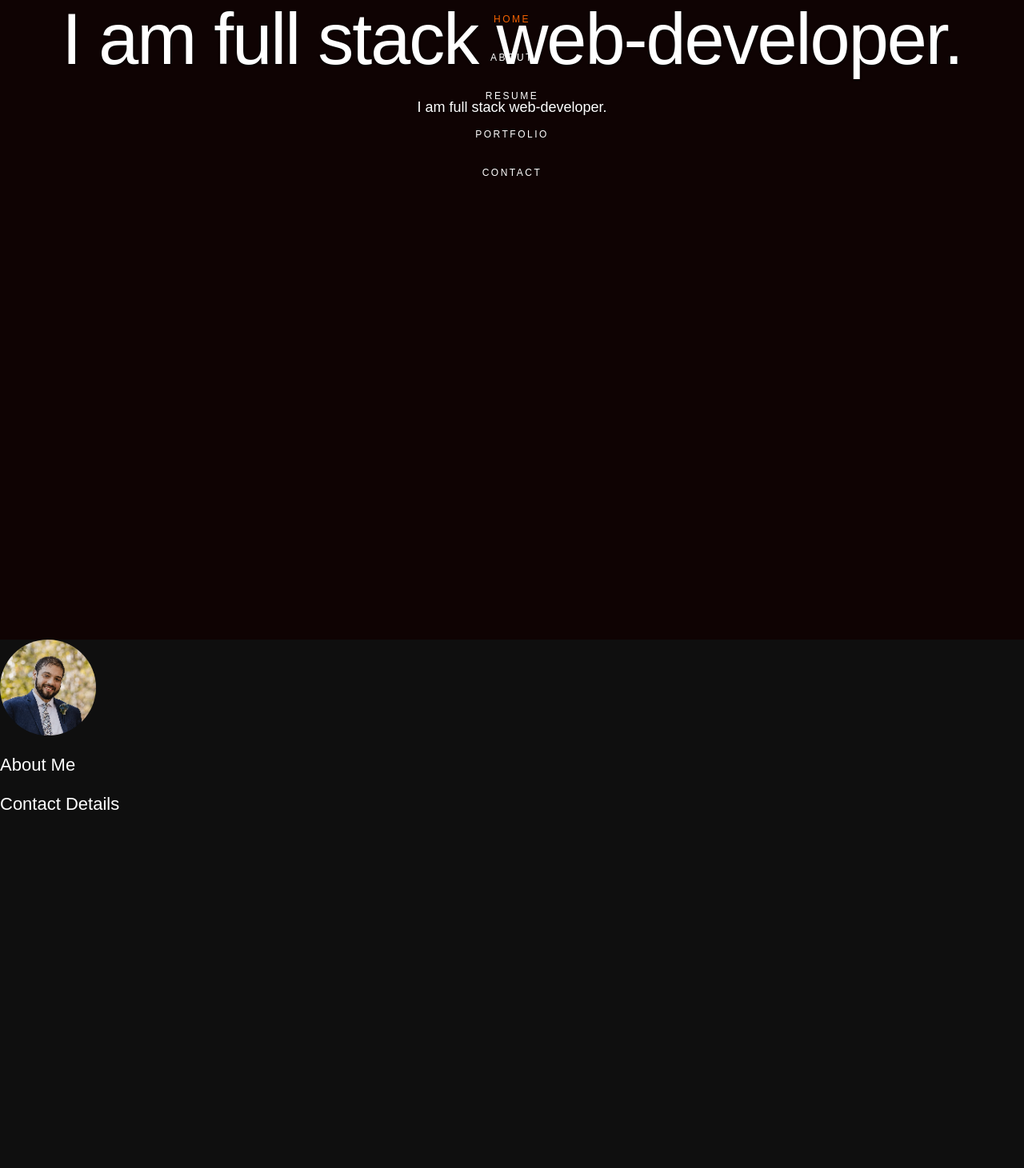
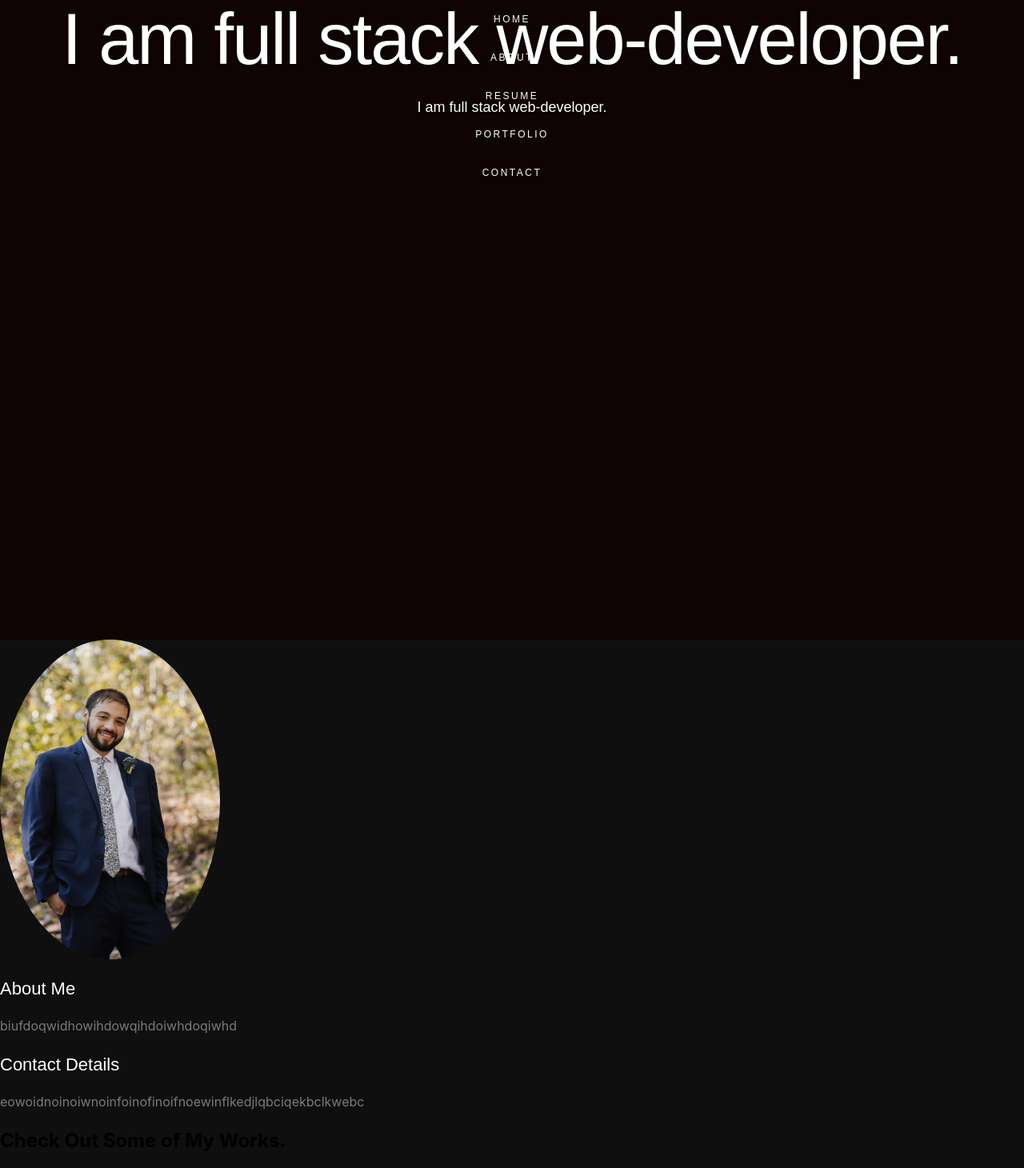
Before and after one commit to chdonovan/react-port, a React (Create React App) app in the folder chris-portfolio/: page / in a window 1280 px wide. Shown: the whole page at 80% size. Before the commit the page ends 1033 px from the top, so only its background shows below. Built offline with nearby package versions, Linux system fonts and the light colour scheme.

Commit message:
portfolio started

```diff
--- a/chris-portfolio/public/css/layout.css
+++ b/chris-portfolio/public/css/layout.css
@@ -63,7 +63,7 @@ ul#nav li a {
     }
 
 ul#nav li a:active { background-color: transparent !important; }
-ul#nav li.current a { color: #F06000; }
+ul#nav li.current a { color: #faf5f2; }
 
 header .banner-text { width: 100%; }
 header .banner-text h1 {
@@ -75,8 +75,12 @@ header .banner-text h1 {
 }
 
 
-#about a:hover, #about a:focus { color: #11ABB0; }
+/*-----------------------------------------------------------------------------------
+ABOUT STYLES
+////////////////////////////////////////////////////////////////////////////////////
+///////////////////////////////////////////////////////////////////////////////////
 
+///--------------------------------------------------------------------------------//   */
 #about h2 {
    font: 22px/30px 'opensans-bold', sans-serif;
    color: #fff;
@@ -102,14 +106,7 @@ header .banner-text h1 {
    margin-top: 6px;
    background: #444;
 }
-#about .download .button:hover {
-   background: #fff;
-   color: #2B2B2B;
-}
-#about .download .button i {
-   margin-right: 15px;
-   font-size: 20px;
-}
+
 
 
 header .banner-text h3 {
@@ -120,8 +117,6 @@ header .banner-text h3 {
    text-shadow: 0px 1px 2px rgba(0, 0, 0, .5);
 }
 
-#about a, #about a:visited  { color: #fff; }
-#about a:hover, #about a:focus { color: #11ABB0; }
 
 #about h2 {
    font: 22px/30px 'opensans-bold', sans-serif;
@@ -134,25 +129,11 @@ header .banner-text h3 {
 }
 #about .profile-pic {
    position: relative;
-   width: 120px;
-   height: 120px;
+   width: 275px;
+   height: 400px;
    border-radius: 100%;
 }
 #about .contact-details { width: 41.66667%; }
-#about .download {
-   width: 58.33333%;
-   padding-top: 6px;
-}
+
+
 #about .main-col { padding-right: 5%; }
-#about .download .button {
-   margin-top: 6px;
-   background: #444;
-}
-#about .download .button:hover {
-   background: #fff;
-   color: #2B2B2B;
-}
-#about .download .button i {
-   margin-right: 15px;
-   font-size: 20px;
-}
--- a/chris-portfolio/src/App.js
+++ b/chris-portfolio/src/App.js
@@ -1,6 +1,7 @@
 import React,{Component} from "react";
 import Header from "./components/Header";
 import About from "./components/About";
+import Porfolio from "./components/Portfolio";
 
 class App extends Component {
   render(){
@@ -8,6 +9,7 @@ class App extends Component {
       <div className="App">
         <Header/>
         <About/>
+        <Porfolio/>
       </div>
     )
   }
--- a/chris-portfolio/src/components/About.js
+++ b/chris-portfolio/src/components/About.js
@@ -16,6 +16,7 @@ export default class About extends Component {
               <div className="nine columns main-col">
 
                  <h2>About Me</h2>
+                 <p>biufdoqwidhowihdowqihdoiwhdoqiwhd</p>
 
 
                     <div className="row">
@@ -23,6 +24,8 @@ export default class About extends Component {
                     <div className="columns contact-details">
 
                     <h2>Contact Details</h2>
+                    <p>eowoidnoinoiwnoinfoinofinoifnoewinflkedjlqbciqekbclkwebc
+                    </p>
 
                     </div>
                  </div>
--- /dev/null
+++ b/chris-portfolio/src/components/Portfolio.js
@@ -0,0 +1,17 @@
+import React, { Component } from 'react';
+export default class Porfolio extends Component {
+    render() {
+        return(
+            <section id="portfolio">
+            <div className="row">
+                <div className="twelve columns collapsed">
+                <h1>Check Out Some of My Works.</h1>
+
+                </div>
+                </div>
+
+            </section>
+        );
+
+    }
+}
```
Also changed, not shown: chris-portfolio/public/images/profile.jpg.
